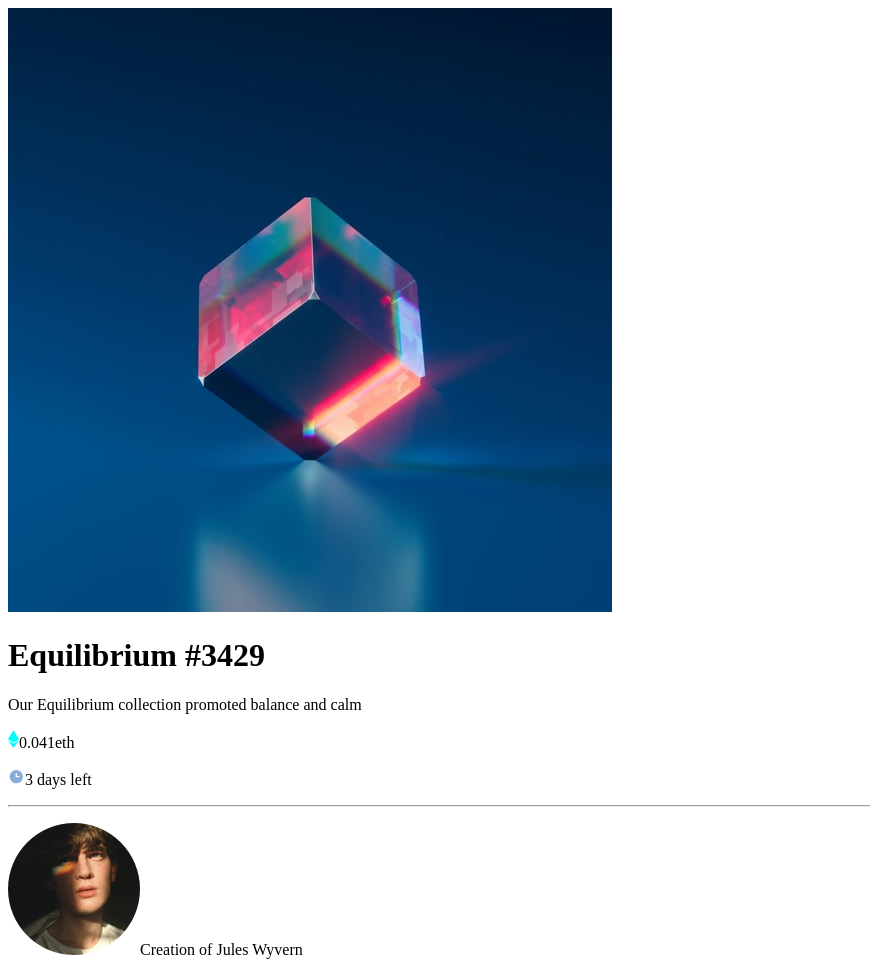
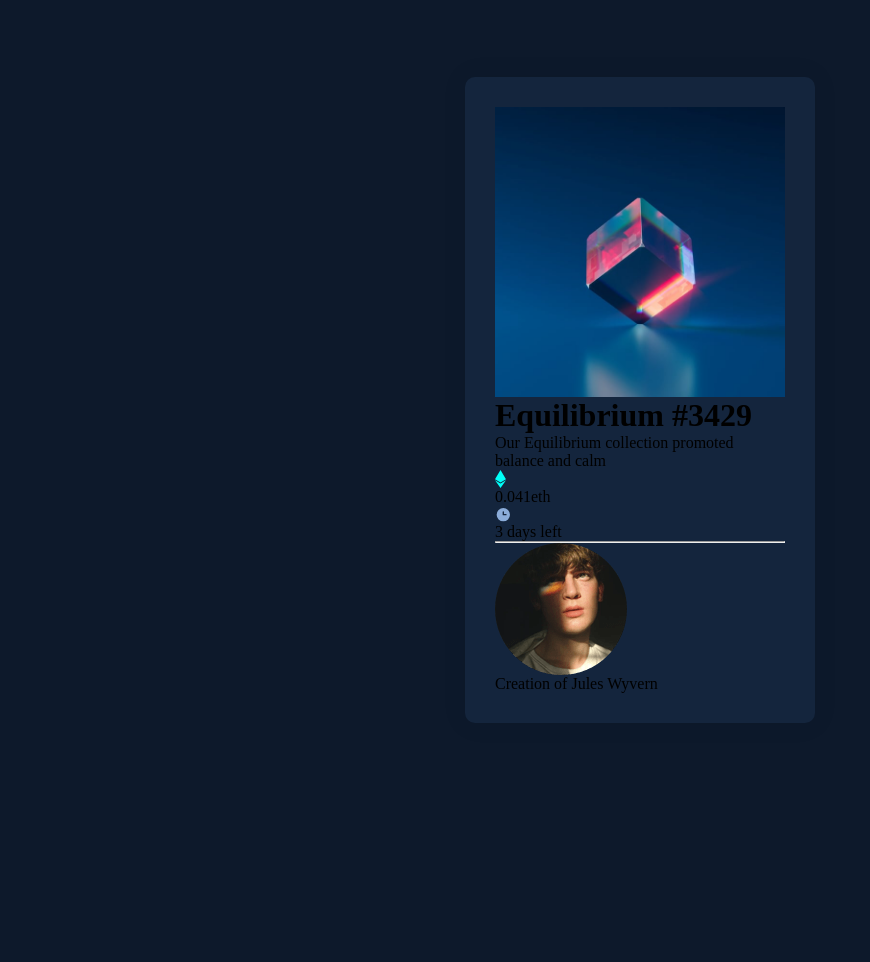
Before and after one commit to MuminaA/NFTcardcomponentchallange, a plain HTML site: page index.html in a window 1280 px wide. Shown: the whole page, without its empty margins (0-870 px from the left). After the commit the page ends 800 px from the top, so only its background shows below. Drawn offline with Linux system fonts and the light colour scheme; a web font is replaced by a local one.

Commit message:
car component created

```diff
--- a/index.html
+++ b/index.html
@@ -6,7 +6,7 @@
     <meta name="viewport" content="width=device-width, initial-scale=1.0">
     <title>NFT Card Component</title>
 
-    <link rel="stylesheet" href="style.css">
+    <link rel="stylesheet" href="styles.css">
 </head>
 <body>
     <main>
@@ -18,7 +18,7 @@
                 <p class="price"><img src="assets/icon-ethereum.svg" class="ethereum-icon">0.041<span>eth</span></p>
                 <p class="time"><img src="assets/icon-clock.svg" class="clock-icon">3 days left</p>
                 <hr>
-                <p class="artist"><img src="assets/image-avatar.png" class="avatar-img">Creation of <span>Jules Wyvern</span></p>
+                <p class="artist"><img src="assets/image-avatar.png" class="avatar-img" alt='creator avatar'>Creation of <spanc class="creator-name">Jules Wyvern</span></p>
             </div>
         </div>
     </main>
--- a/styles.css
+++ b/styles.css
@@ -27,3 +27,19 @@ img, svg {
 p, h1 {
     overflow-wrap: break-word;
 }
+
+body {
+    background-color: var(--main-bg);
+    min-height: 100vh;
+    display: grid;
+    place-content: center;
+}
+
+.card {
+    background-color: var(--card-bg);
+    padding: 30px;
+    width: 350px;
+    height: auto;
+    border-radius: 10px;
+    box-shadow: 0px 0px 25px 5px rgba(0, 0, 0, 0.041);
+}
```
